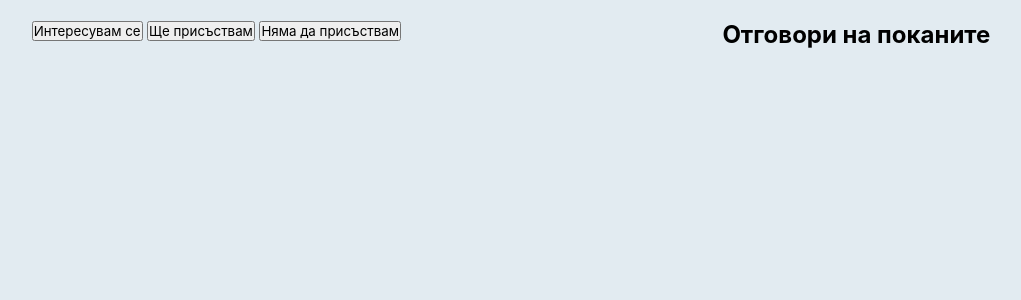
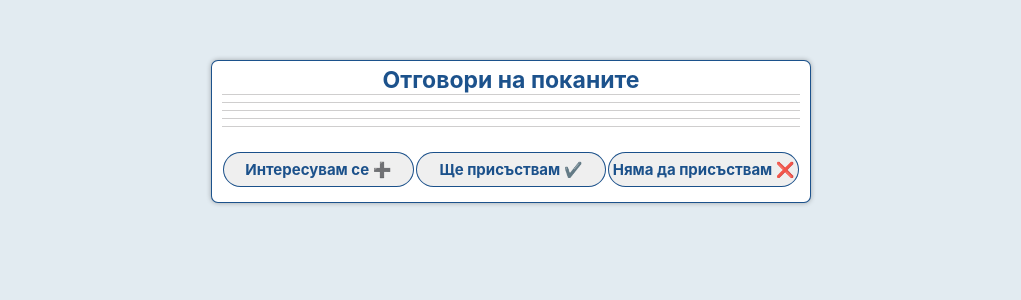
Before and after one commit to kirilrusev00/Invitations, a PHP site: page /event.html in a window 1280 px wide. Shown: the part 39-339 px from the top of the page, without its empty margins (129-1150 px from the left). Run offline with PHP 8.4, Linux system fonts and the light colour scheme.

Commit message:
inished css for all pages

```diff
--- a/src/frontend/event/event.css
+++ b/src/frontend/event/event.css
@@ -87,7 +87,14 @@ body {
   border-bottom: 1px solid #cfcece;
 }
 
-.container-2 {
+.container-1 h2 {
+  color: #003d7ee3;
+  font-size: 23px;
+  border-bottom: 1px solid #cfcece;
+  text-align: center;
+}
+
+.container-4 {
   padding: 5px 20px 15px 20px;
   box-sizing: border-box;
   margin-top: 40px;
@@ -100,7 +107,7 @@ body {
   border-width: 1.5px;
 }
 
-.container-2 h2 {
+.container-4 h2 {
   color: #003d7ee3;
   font-size: 23px;
   border-bottom: 1px solid #cfcece;
@@ -121,7 +128,7 @@ body {
   flex-direction: row;
   flex-wrap: wrap;
   justify-content: space-evenly;
-  /* align-self:flex-end; */
+
 }
 
 #resources-heading {
@@ -163,8 +170,79 @@ body {
 }
 
 #upload-form {
-  display: inline-block;
+  /* display: inline-block; */
   color: #003d7ee3;
   font-size: 23px;
   font-weight: bold;
+  justify-content: center;
 }
+
+ label{
+  justify-content: center;
+  color:#003d7ee3;
+}
+
+
+.container-2 {
+  padding: 5px 10px 15px 10px;
+  box-sizing: border-box;
+  margin-top: 40px;
+  width: 600px;
+  background: white;
+  border-style: solid;
+  border-radius: 7px;
+  border-color: #003d7ee3;
+  box-shadow: 0 0 5px rgba(0, 0, 0, .3);
+  border-width: 1.5px;
+}
+
+.container-2 h2 {
+  color: #003d7ee3;
+  font-size: 23px;
+  border-bottom: 1px solid #cfcece;
+  text-align: center;
+}
+
+.container-21 p{
+  /* display: flex; */
+  /* flex-direction: row; */
+  /* text-align: center; */
+  margin-top: 7px;
+  font-size: 20px;
+  border-bottom: 1px solid #cfcece;
+  font-family: -apple-system, BlinkMacSystemFont, 'Segoe UI', Roboto, Oxygen, Ubuntu, Cantarell, 'Open Sans', 'Helvetica Neue', sans-serif;
+  /* color: #003d7ee3; */
+}
+
+.container-22{
+  display: flex;
+  flex-direction: row;
+  justify-content: space-around;
+  margin-top: 15px;
+  /* color: #003d7ee3; */
+
+}
+#interested, #going, #not-going, #invited{
+color:#003d7ee3;
+}
+#interested-button, #going-button, #not-going-button{
+  width: 33%;
+  height: 35px;
+  border: 1px solid;
+  color: #003d7ee3;
+  border-color: #003d7ee3;
+  border-radius: 25px;
+  font-size: 15px;
+  /* color: white; */
+  font-weight: 700;
+  cursor: pointer;
+  outline: none;
+  margin-top: 10px;
+  /* background-color: #e2ebf1; */
+}
+
+.add-resources-button{
+  justify-content: center;
+  font-size: 16px;
+  /* padding: 1px 6px; */
+}
--- a/src/frontend/event/event.html
+++ b/src/frontend/event/event.html
@@ -26,6 +26,7 @@
     <div class="break"></div>
     <section class="container-1" id="event-info" style="display: none;">
       <!-- <h1 id="event-name"></h1> -->
+      <h2>Информация</h2>
       <p id="venue"></p>
       <p id="start-time"></p>
       <p id="end-time"></p>
@@ -33,36 +34,32 @@
       <p id="meeting-password"></p>
     </section>
 
-
-    <!-- <section class="container-2" id="upload-files" style="display: none;">
-      <h2>Добави ресурси</h2>
-      <form id="upload-form" action="" method="post" enctype="multipart/form-data">
-        Изберете файлове за качване:
-        <input type="file" name="files[]" multiple><br>
-        <input type="submit" name="submit" value="Качване">
-      </form>
-      <p id="user-message"></p>
-    </section> -->
-    <!-- <section id="resources"></section> -->
-    <section class="container" id="response-buttons">
-      <button id="interested-button">Интересувам се</button>
-      <button id="going-button">Ще присъствам</button>
-      <button id="not-going-button">Няма да присъствам</button>
-    </section>
-    <section class="container" id="responses">
+    <section class="container-2">
       <h2>Отговори на поканите</h2>
+      <div class="break"></div>
+      <section class="container-21" id="responses">
         <p id="interested"></p>
         <p id="going"></p>
         <p id="not-going"></p>
         <p id="invited"></p>
       </section>
       <div class="break"></div>
-    <section class="container-2" id="upload-files" style="display: none;">
+
+    <section class="container-22" id="response-buttons">
+      <button id="interested-button">Интересувам се ➕</button>
+      <button id="going-button">Ще присъствам ✔️</button>
+      <button id="not-going-button">Няма да присъствам ❌</button>
+    </section>
+
+  </section>
+
+    <div class="break"></div>
+    <section class="container-4" id="upload-files" style="display: none;">
       <h2>Добави ресурси</h2>
       <form id="upload-form" action="" method="post" enctype="multipart/form-data">
         Изберете файлове за качване:
-        <input type="file" name="files[]" multiple><br>
-        <input type="submit" name="submit" value="Качване">
+        <input class="add-resources-button" type="file" name="files[]" multiple><br>
+        <input class="add-resources-button" type="submit" name="submit" value="Качване">
       </form>
       <p id="user-message"></p>
 
--- a/src/frontend/event/event.js
+++ b/src/frontend/event/event.js
@@ -43,10 +43,10 @@ function showEventInfo(eventInfo) {
 
 function showResponses(isAddedByCurrentUser, status, responses) {
   if (isAddedByCurrentUser || status !== 'not invited') {
-    document.getElementById("interested").innerText = `${responses.interested} се интересуват`;
-    document.getElementById("going").innerText = responses.going + " ще присъстват";
-    document.getElementById("not-going").innerText = responses.notGoing + " няма да присъстват";
-    document.getElementById("invited").innerText = responses.invited + " са поканени";
+    document.getElementById("interested").innerText = `${responses.interested} заинтересован/и ➕`;
+    document.getElementById("going").innerText = responses.going + " потвърдил/и ✔️";
+    document.getElementById("not-going").innerText = responses.notGoing + " отказал/и ❌";
+    document.getElementById("invited").innerText = responses.invited + " чакащ/и ❔ ";
   } else {
     document.getElementById("responses").style.display = "none";
   }
--- a/src/frontend/events/events.html
+++ b/src/frontend/events/events.html
@@ -22,7 +22,8 @@
   </header>
 
   <main id="main">
-
+    <i><h1 id="my-events">Моите събития</h1></i>
+    <div class="break"></div>
 
     <section id="events-going-interested" >
       <h1 class="events-accepted-text">Приети събития</h1>
```
Also changed, not shown: src/frontend/events/events.css (+15 -1 lines), src/frontend/events/events.js (+14 -7 lines), src/frontend/profile/profile.css (+16 -7 lines). Lines whose indentation alone changed are shown as unchanged.
